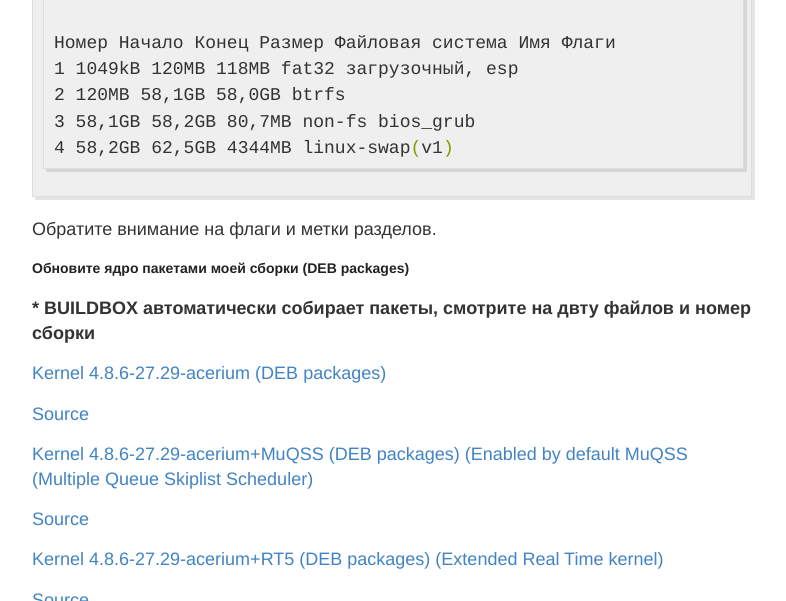
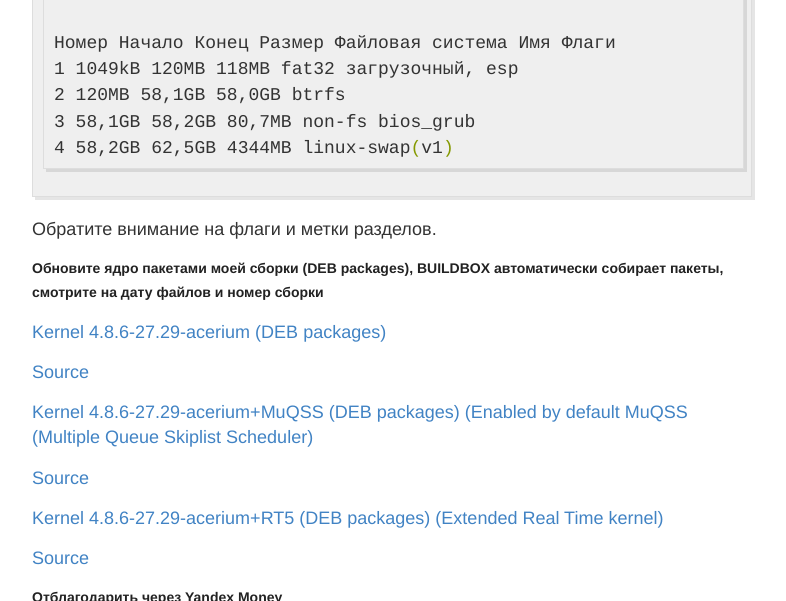
Before and after one commit to vmedvedev/andylavr.github.io, a Jekyll site: the page built from _posts/2016-11-05-russian.md, in a window 1280 px wide and 900 px high, scrolled down 2624 px, cut to the strip 0-601 px from the top of the window. Shown: the whole strip, without its empty margins (248-1034 px from the left). Built offline with Jekyll 4.4.1, drawn with Linux system fonts in a browser that asks for light colours.

Commit message:
Update posts

```diff
--- a/_posts/2016-11-05-russian.md
+++ b/_posts/2016-11-05-russian.md
@@ -96,10 +96,8 @@
 
 Обратите внимание на флаги и метки разделов.
 
-## Обновите ядро пакетами моей сборки (DEB packages)
 
-
-*** BUILDBOX автоматически собирает пакеты, смотрите на двту файлов и номер сборки**
+## Обновите ядро пакетами моей сборки (DEB packages), BUILDBOX автоматически собирает пакеты, смотрите на дату файлов и номер сборки
 
 
 [Kernel 4.8.6-27.29-acerium (DEB packages)](https://yadi.sk/d/YX_OhL4kxvJiK)
```
Also changed, not shown: _posts/2016-11-05-english.md (+1 -3 lines).
